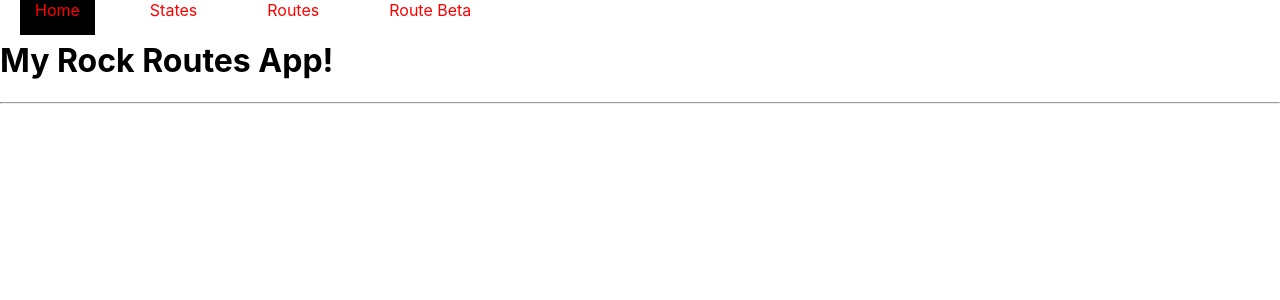
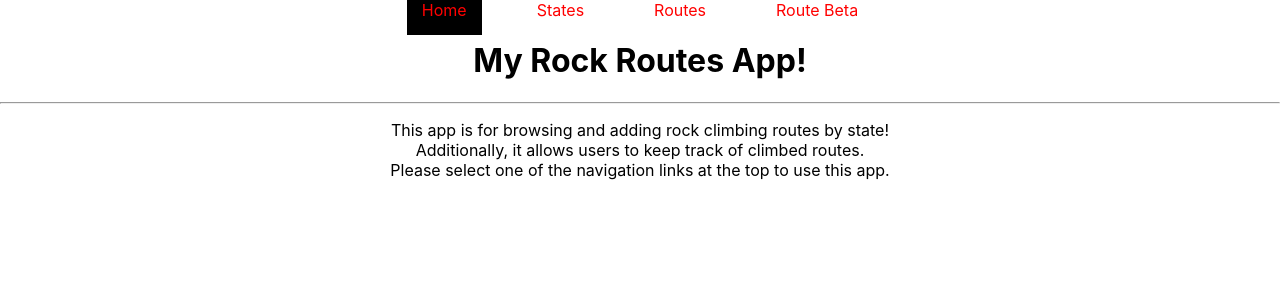
Before and after one commit to atg27/rock-route-app-031521, a React (Create React App) app: page / in a window 1280 px wide. Shown: the top 300 px of the page. Built offline with nearby package versions, Linux system fonts and the light colour scheme.

Commit message:
added containers, components, css formattin to home

```diff
--- a/src/App.js
+++ b/src/App.js
@@ -2,6 +2,9 @@ import React, { Component } from 'react'
 import {BrowserRouter as Router, Route, Switch} from 'react-router-dom'
 import Home from './components/Home'
 import Navigation from './components/Navigation'
+import States from './containers/States'
+import Routes from './containers/Routes'
+import Beta from './containers/Beta'
 
 export default class App extends Component {
   render() {
@@ -11,8 +14,9 @@ export default class App extends Component {
         <div className="App">
           <Switch>
             <Route exact="/" component={Home}/>
-            <Route/>
-            <Route/>
+            <Route exact="/states" component={States}/>
+            <Route exact="/routes" component={Routes}/>
+            <Route exact="/beta" component={Beta}/>
           </Switch>
         </div>
 
--- a/src/components/Home.js
+++ b/src/components/Home.js
@@ -3,8 +3,13 @@ import React from 'react'
 const Home = () => {
     return (
         <div>
-            <h1>My Rock Routes App!</h1>
+            <h1 style={{textAlign: 'center'}}>My Rock Routes App!</h1>
             <hr/>
+            <p style={{textAlign: 'center'}}>
+                This app is for browsing and adding rock climbing routes by state!
+                <br/>Additionally, it allows users to keep track of climbed routes.
+                <br/>Please select one of the navigation links at the top to use this app.
+            </p>
         </div>
     )
 }
--- a/src/components/Navigation.js
+++ b/src/components/Navigation.js
@@ -11,7 +11,7 @@ const link ={
 
 const Navigation = () => {
     return (
-        <div>
+        <div style={{textAlign: 'center'}}>
             <NavLink
                 to="/"
                 exact
@@ -20,6 +20,7 @@ const Navigation = () => {
                     background: "black"
                 }}
             >Home</NavLink>
+
             <NavLink
                 to="/states"
                 exact
@@ -28,6 +29,7 @@ const Navigation = () => {
                     background: "black"
                 }}
             >States</NavLink>
+
             <NavLink
                 to="/routes"
                 exact
--- /dev/null
+++ b/src/containers/States.js
@@ -0,0 +1,20 @@
+import React, { Component } from 'react'
+
+export default class States extends Component {
+
+    state={
+        states: []
+    }
+
+    componentDidMount() {
+        fetch('http://localhost:3001/states')
+    }
+
+    render() {
+        return (
+            <div>
+
+            </div>
+        )
+    }
+}
```
Also changed, not shown: src/components/Route.js (added), src/containers/Beta.js (added), src/containers/Routes.js (added).
